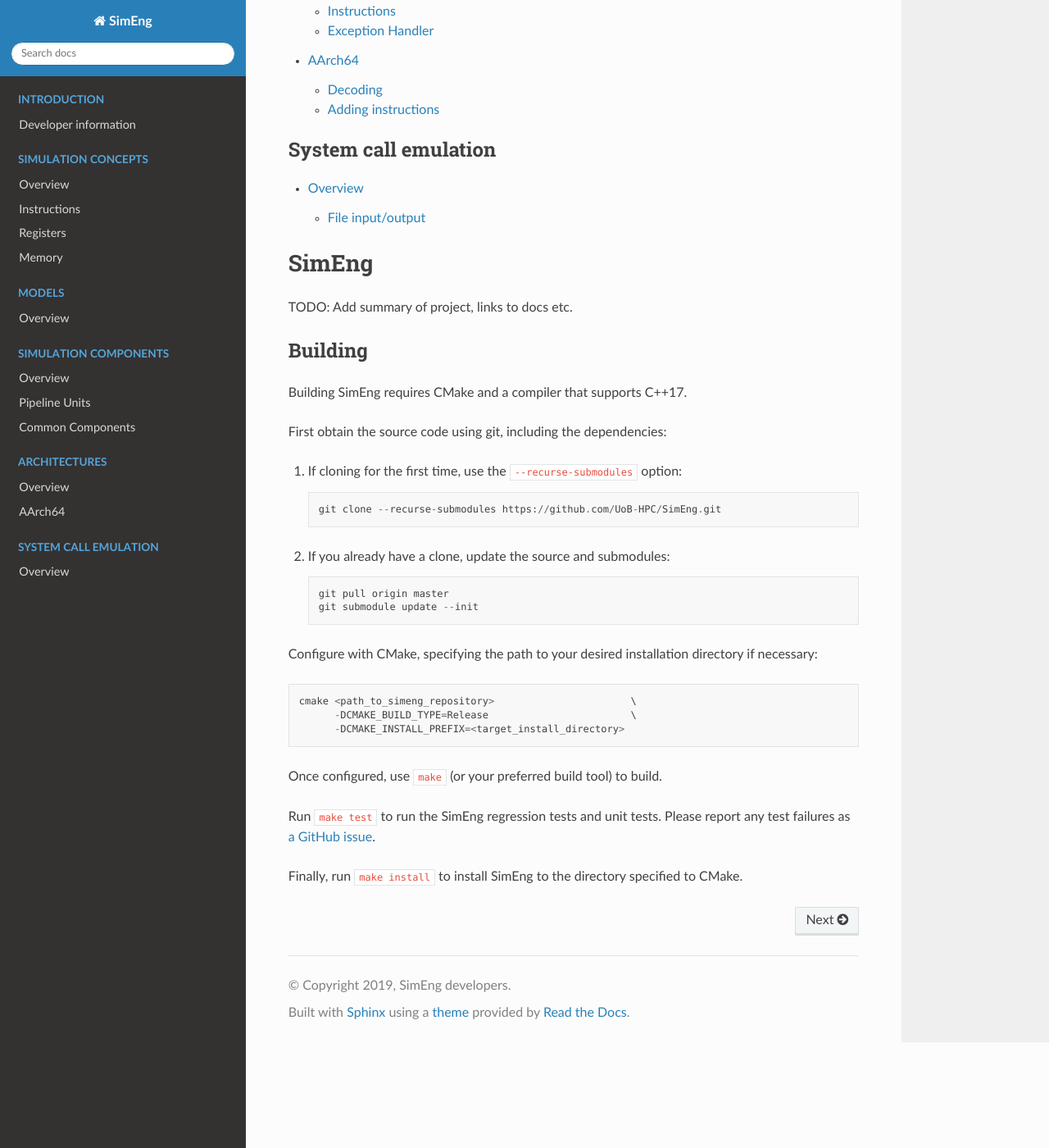
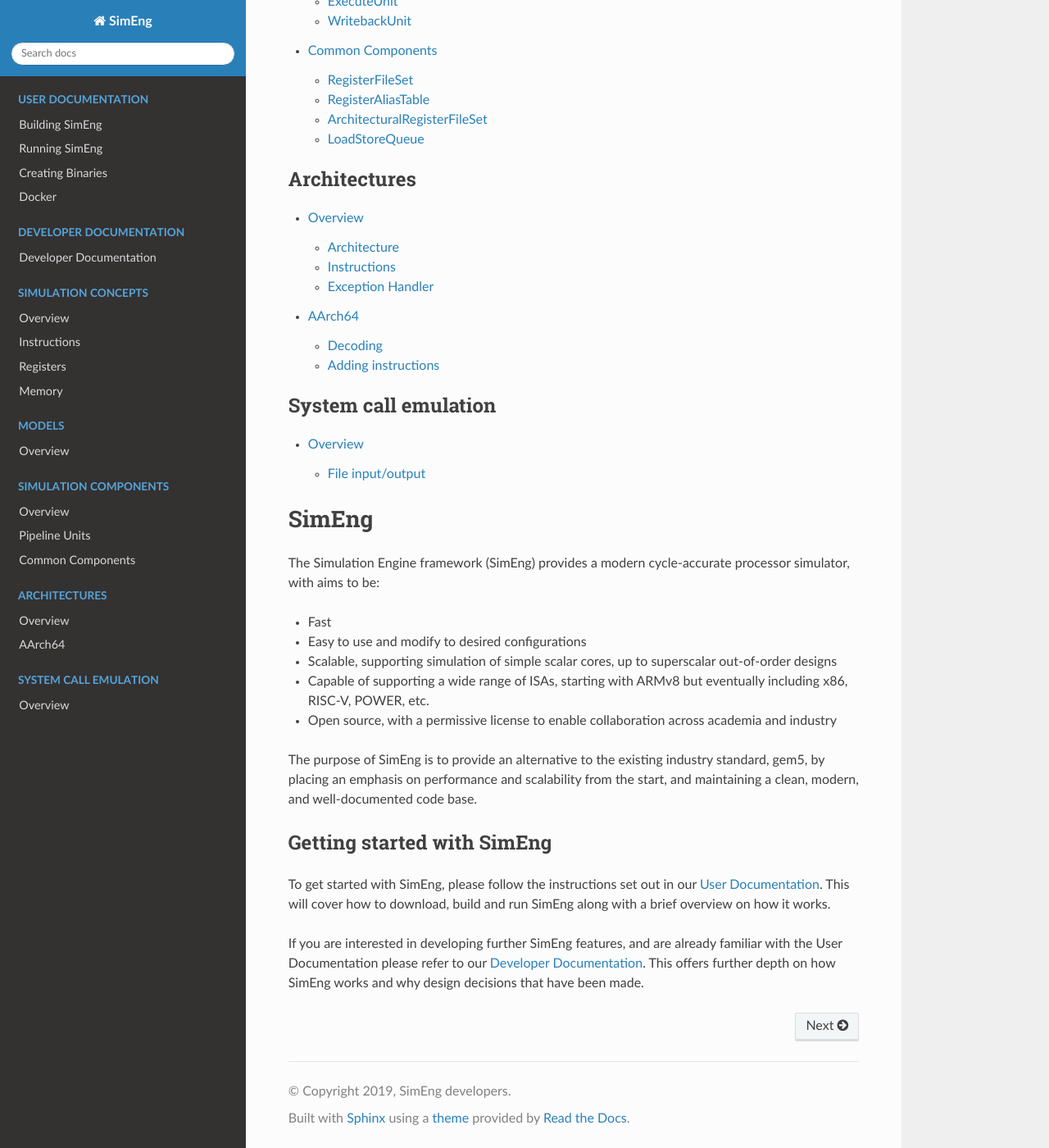
Before and after one commit to UoB-HPC/SimEng, a Sphinx documentation site: the page built from docs/sphinx/index.rst, in a window 1280 px wide and 1400 px high, scrolled down 1418 px. Shown: the whole window at 82% size. Built offline with Sphinx 7.4.7 and the Read the Docs theme 2.0.0, drawn with Linux system fonts in a browser that asks for light colours; some of the changed text lies outside the part shown.

Commit message:
Added User Documentation including building and running simeng. There is a placeholder for Docker section on building binaries for SimEng. main.cc has also been edited to use the bubble sort algorithm as the default program, with added graceful exit.

```diff
--- a/README.md
+++ b/README.md
@@ -1,30 +1,18 @@
 # SimEng
 
-TODO: Add summary of project, links to docs etc.
+The Simulation Engine framework (SimEng) provides a modern cycle-accurate processor simulator, with aims to be:
 
-## Building
+- Fast
+- Easy to use and modify to desired configurations
+- Scalable, supporting simulation of simple scalar cores, up to superscalar out-of-order designs
+- Capable of supporting a wide range of ISAs, starting with ARMv8 but eventually including x86, RISC-V, POWER, etc.
+- Open source, with a permissive license to enable collaboration across academia and industry
 
-Building SimEng requires CMake and a compiler that supports C++17.
 
-First obtain the source code using git, including the dependencies:
-1. If cloning for the first time, use the `--recurse-submodules` option:
+The purpose of SimEng is to provide an alternative to the existing industry standard, gem5, by placing an emphasis on performance and scalability from the start, and maintaining a clean, modern, and well-documented code base.
 
-        git clone --recurse-submodules https://github.com/UoB-HPC/SimEng.git
+## Getting started with SimEng
 
-2. If you already have a clone, update the source and submodules:
+To get started with SimEng, please follow the instructions set out in our [User Documentation](https://uob-hpc.github.io/SimEng-Docs/users/index.html). This will cover how to download, build and run SimEng along with a brief overview on how it works.
 
-        git pull origin master
-        git submodule update --init
-
-Configure with CMake, specifying the path to your desired installation directory if necessary:
-
-    cmake <path_to_simeng_repository>                       \
-          -DCMAKE_BUILD_TYPE=Release                        \
-          -DCMAKE_INSTALL_PREFIX=<target_install_directory>
-
-Once configured, use `make` (or your preferred build tool) to build.
-
-Run `make test` to run the SimEng regression tests and unit tests.
-Please report any test failures as [a GitHub issue](https://github.com/UoB-HPC/SimEng/issues).
-
-Finally, run `make install` to install SimEng to the directory specified to CMake.
+If you are interested in developing further SimEng features, and are already familiar with the User Documentation please refer to our [Developer Documentation](https://uob-hpc.github.io/SimEng-Docs/developers.html). This offers further depth on how SimEng works and why design decisions that have been made.
--- a/docs/sphinx/arch/aarch64.rst
+++ b/docs/sphinx/arch/aarch64.rst
@@ -8,7 +8,7 @@
 Decoding
 --------
 
-Instruction decoding is performed using the `Capstone <https://github.com/aquynh/capstone/>` disassembly framework. The disassembly generated by Capstone is used to determine the properties, operands, and execution behaviour of the corresponding instruction.
+Instruction decoding is performed using the `Capstone <https://github.com/aquynh/capstone/>`_ disassembly framework. The disassembly generated by Capstone is used to determine the properties, operands, and execution behaviour of the corresponding instruction.
 
 Adding instructions
 -------------------
--- a/docs/sphinx/developers.rst
+++ b/docs/sphinx/developers.rst
@@ -1,5 +1,5 @@
-Developer information
-=====================
+Developer Documentation
+=======================
 
 Contributions in the form of GitHub pull requests are always welcome.
 Pull requests will be reviewed carefully, and changes may be requested if they
--- a/docs/sphinx/index.rst
+++ b/docs/sphinx/index.rst
@@ -1,9 +1,19 @@
 SimEng documentation
 ====================
 
+
 .. toctree::
    :maxdepth: 2
-   :caption: Introduction
+   :caption: User Documentation
+
+   users/index.rst
+   users/running_simeng.rst
+   users/creating_binaries.rst
+   users/docker.rst
+
+.. toctree::
+   :maxdepth: 2
+   :caption: Developer Documentation
 
    developers
 
--- /dev/null
+++ b/docs/sphinx/users/creating_binaries.rst
@@ -0,0 +1,2 @@
+Creating Binaries
+=================
```
Also changed, not shown: docs/sphinx/users/docker.rst (added, +21 -0 lines), docs/sphinx/users/index.rst (added, +42 -0 lines), docs/sphinx/users/running_simeng.rst (added, +22 -0 lines), 1 other file.
